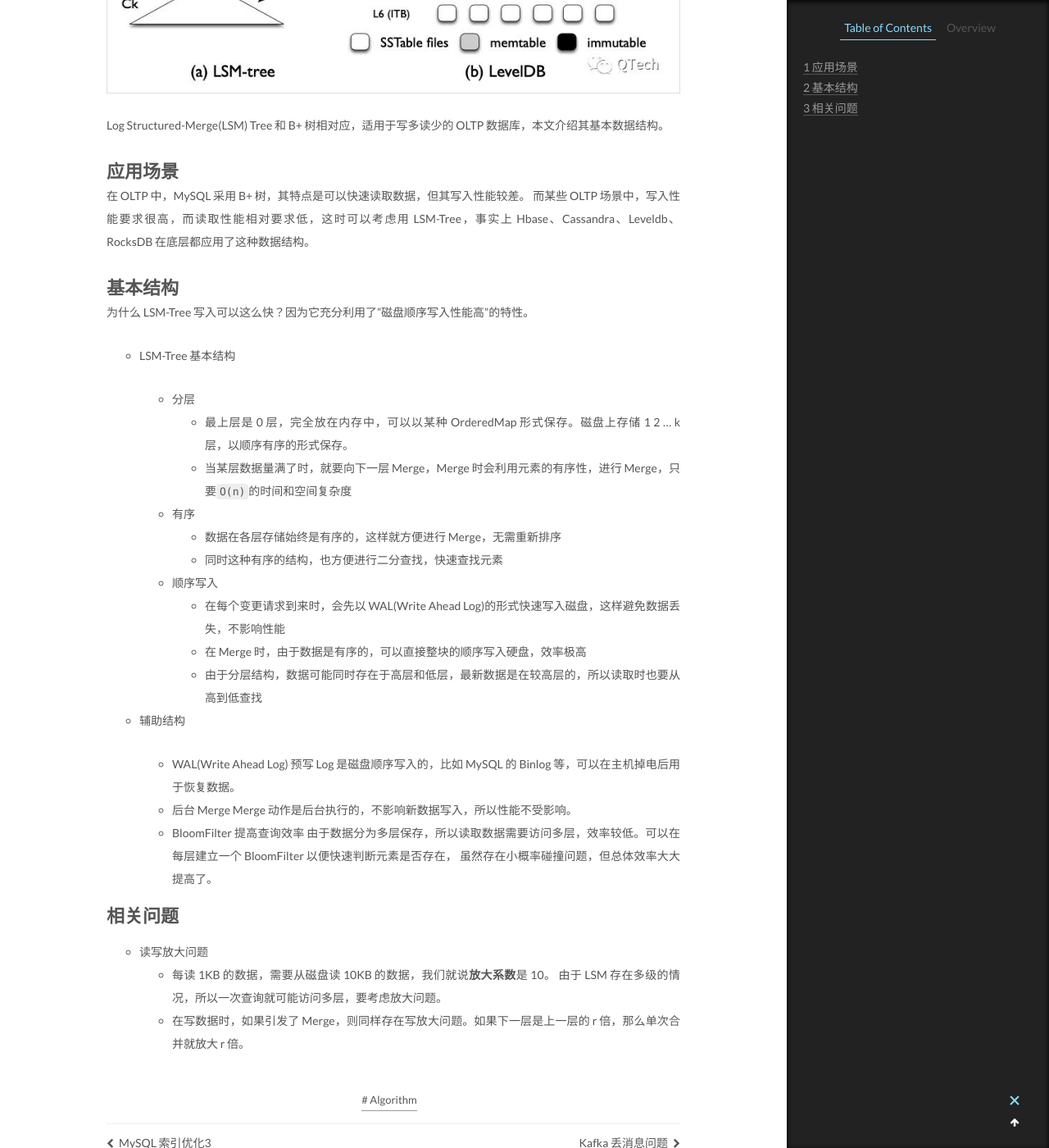
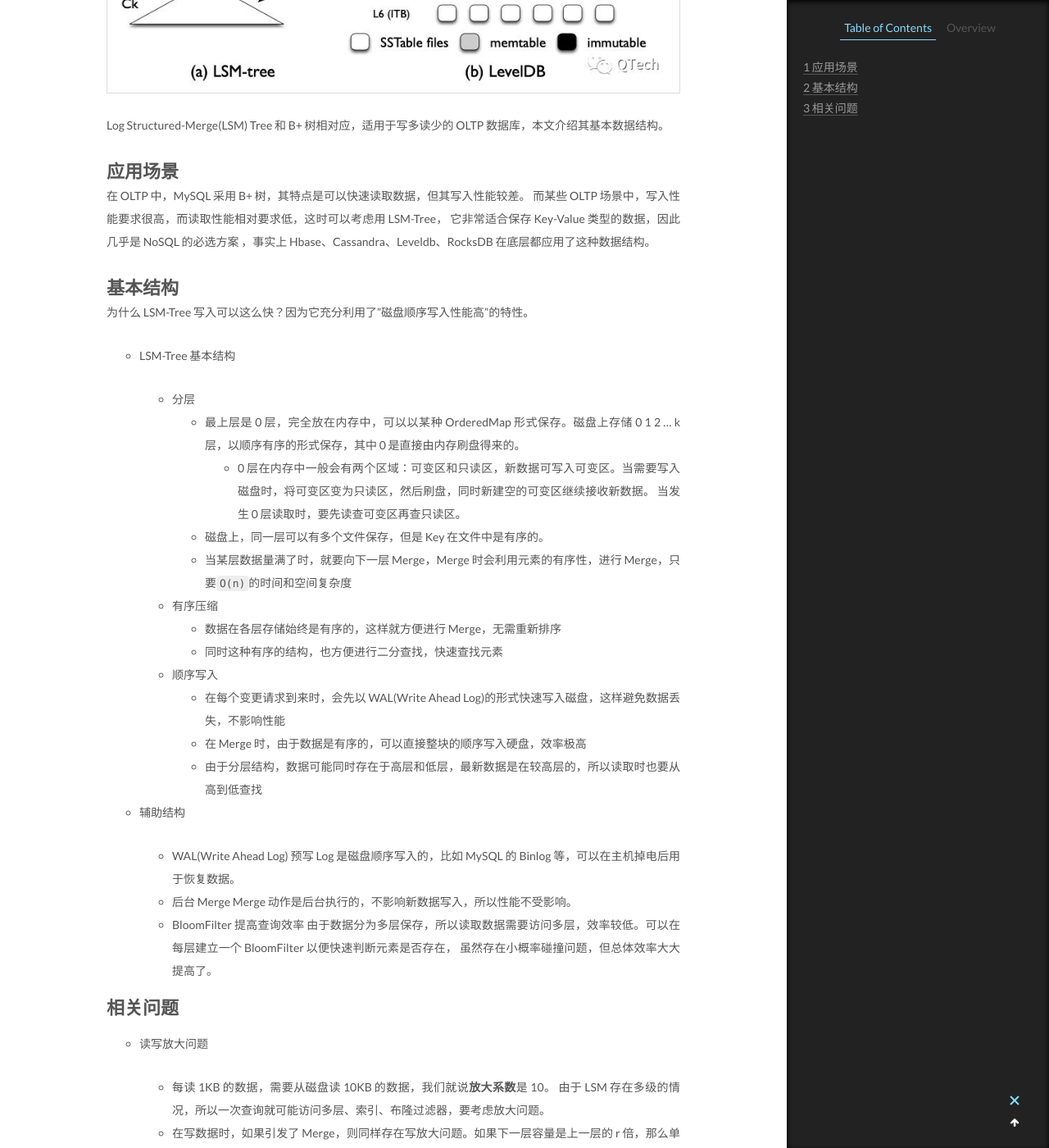
Before and after one commit to CodeHunter2006/CodeHunter2006.github.io, a Jekyll site: the page built from _posts/2021-09-27-Algorithm_LSM_Tree.md, in a window 1280 px wide and 1400 px high, scrolled down 732 px. Shown: the whole window at 82% size. Built offline with Jekyll 4.4.1, drawn with Linux system fonts in a browser that asks for light colours; some of the changed text lies outside the part shown.

Commit message:
[doc]: add contents.

```diff
--- a/_posts/2021-09-27-Algorithm_LSM_Tree.md
+++ b/_posts/2021-09-27-Algorithm_LSM_Tree.md
@@ -12,7 +12,9 @@
 # 应用场景
 
 在 OLTP 中，MySQL 采用 B+ 树，其特点是可以快速读取数据，但其写入性能较差。
-而某些 OLTP 场景中，写入性能要求很高，而读取性能相对要求低，这时可以考虑用 LSM-Tree，事实上 Hbase、Cassandra、Leveldb、RocksDB 在底层都应用了这种数据结构。
+而某些 OLTP 场景中，写入性能要求很高，而读取性能相对要求低，这时可以考虑用 LSM-Tree，
+它非常适合保存 Key-Value 类型的数据，因此几乎是 NoSQL 的必选方案
+，事实上 Hbase、Cassandra、Leveldb、RocksDB 在底层都应用了这种数据结构。
 
 # 基本结构
 
@@ -21,9 +23,12 @@
 - LSM-Tree 基本结构
 
   - 分层
-    - 最上层是 0 层，完全放在内存中，可以以某种 OrderedMap 形式保存。磁盘上存储 1 2 ... k 层，以顺序有序的形式保存。
+    - 最上层是 0 层，完全放在内存中，可以以某种 OrderedMap 形式保存。磁盘上存储 0 1 2 ... k 层，以顺序有序的形式保存，其中 0 是直接由内存刷盘得来的。
+      - 0 层在内存中一般会有两个区域：可变区和只读区，新数据可写入可变区。当需要写入磁盘时，将可变区变为只读区，然后刷盘，同时新建空的可变区继续接收新数据。
+        当发生 0 层读取时，要先读查可变区再查只读区。
+    - 磁盘上，同一层可以有多个文件保存，但是 Key 在文件中是有序的。
     - 当某层数据量满了时，就要向下一层 Merge，Merge 时会利用元素的有序性，进行 Merge，只要`O(n)`的时间和空间复杂度
-  - 有序
+  - 有序压缩
     - 数据在各层存储始终是有序的，这样就方便进行 Merge，无需重新排序
     - 同时这种有序的结构，也方便进行二分查找，快速查找元素
   - 顺序写入
@@ -43,6 +48,11 @@
 # 相关问题
 
 - 读写放大问题
+
   - 每读 1KB 的数据，需要从磁盘读 10KB 的数据，我们就说**放大系数**是 10。
-    由于 LSM 存在多级的情况，所以一次查询就可能访问多层，要考虑放大问题。
-  - 在写数据时，如果引发了 Merge，则同样存在写放大问题。如果下一层是上一层的 r 倍，那么单次合并就放大 r 倍。
+    由于 LSM 存在多级的情况，所以一次查询就可能访问多层、索引、布隆过滤器，要考虑放大问题。
+  - 在写数据时，如果引发了 Merge，则同样存在写放大问题。如果下一层容量是上一层的 r 倍，那么单次合并就放大 r 倍。
+
+- 数据删除
+  数据删除时不会将所有层级全部删除，而是通过 Merge 逐步向下层传递"删除"信息。这样随着最后 Merge 到最后的 k 层时，数据最终被删除了。
+  中间过程中，被删除的 Key 只会被标记状态为"删除"。
```
Also changed, not shown: _posts/2020-06-01-Fitness_Record.md (+1 -0 lines), _posts/2021-09-28-ClickHouse_Basic.md (added, +8 -0 lines), assets/images/2021-09-28-ClickHouse_Basic_1.png (added).
